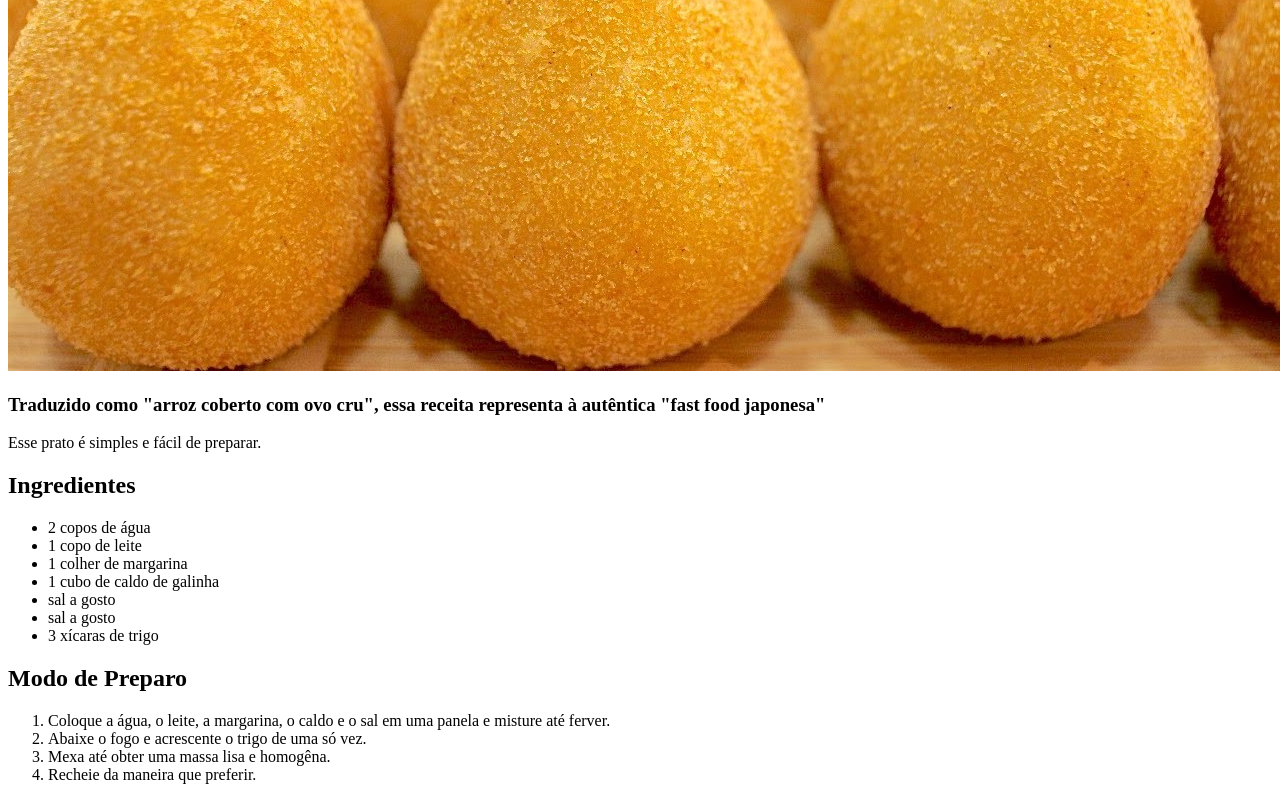
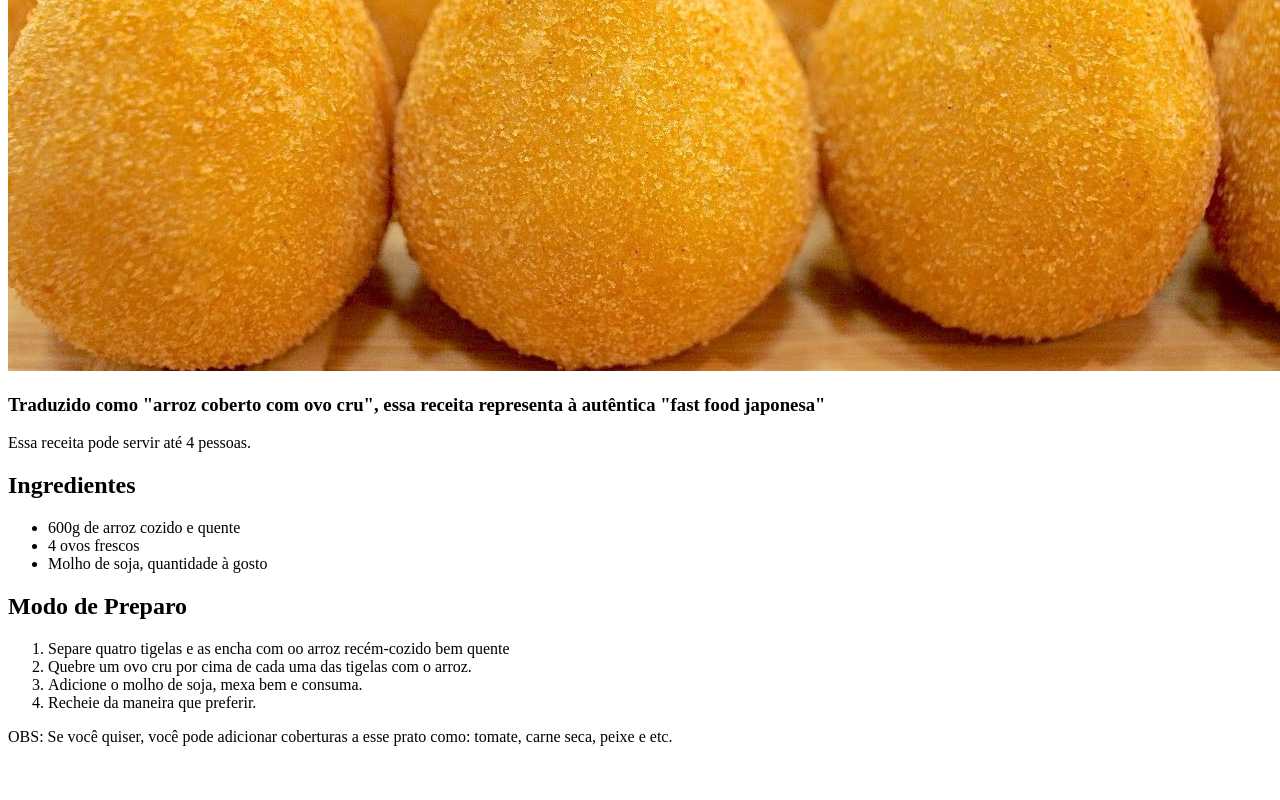
Before and after one commit to clauklau/odin-receitas, a plain HTML site: page recipes/tamagogohan.html in a window 1280 px wide. Shown: the part 429-1229 px from the top of the page. After the commit the page ends 1191 px from the top, so only its background shows below. Drawn offline with Linux system fonts and the light colour scheme.

Commit message:
adicionado o link + a receita para tamago kake gohan

```diff
--- a/recipes/tamagogohan.html
+++ b/recipes/tamagogohan.html
@@ -10,25 +10,23 @@
         <img src="imagens/coxinha.jpg" alt="imagem de uma coxinha" title="coxinha">
 
         <h3>Traduzido como "arroz coberto com ovo cru", essa receita representa à autêntica "fast food japonesa"</h3>
-        <p>Esse prato é simples e fácil de preparar.</p>
+        <p>Essa receita pode servir até 4 pessoas.</p>
 
         <h2>Ingredientes</h2>
         <ul>
-            <li>2 copos de água</li>
-            <li>1 copo de leite</li>
-            <li>1 colher de margarina</li>
-            <li>1 cubo de caldo de galinha</li>
-            <li>sal a gosto</li>
-            <li>sal a gosto</li>
-            <li>3 xícaras de trigo</li>
+            <li>600g de arroz cozido e quente</li>
+            <li>4 ovos frescos</li>
+            <li>Molho de soja, quantidade à gosto</li>
         </ul>
 
         <h2>Modo de Preparo</h2>
         <ol>
-            <li>Coloque a água, o leite, a margarina, o caldo e o sal em uma panela e misture até ferver.</li>
-            <li>Abaixe o fogo e acrescente o trigo de uma só vez.</li>
-            <li>Mexa até obter uma massa lisa e homogêna.</li>
+            <li>Separe quatro tigelas e as encha com oo arroz recém-cozido bem quente</li>
+            <li>Quebre um ovo cru por cima de cada uma das tigelas com o arroz.</li>
+            <li>Adicione o molho de soja, mexa bem e consuma.</li>
             <li>Recheie da maneira que preferir.</li>
         </ol>
+
+        <p>OBS: Se você quiser, você pode adicionar coberturas a esse prato como: tomate, carne seca, peixe e etc.</p>
     </body>
 </html>
```
Also changed, not shown: index.html (+1 -0 lines).
